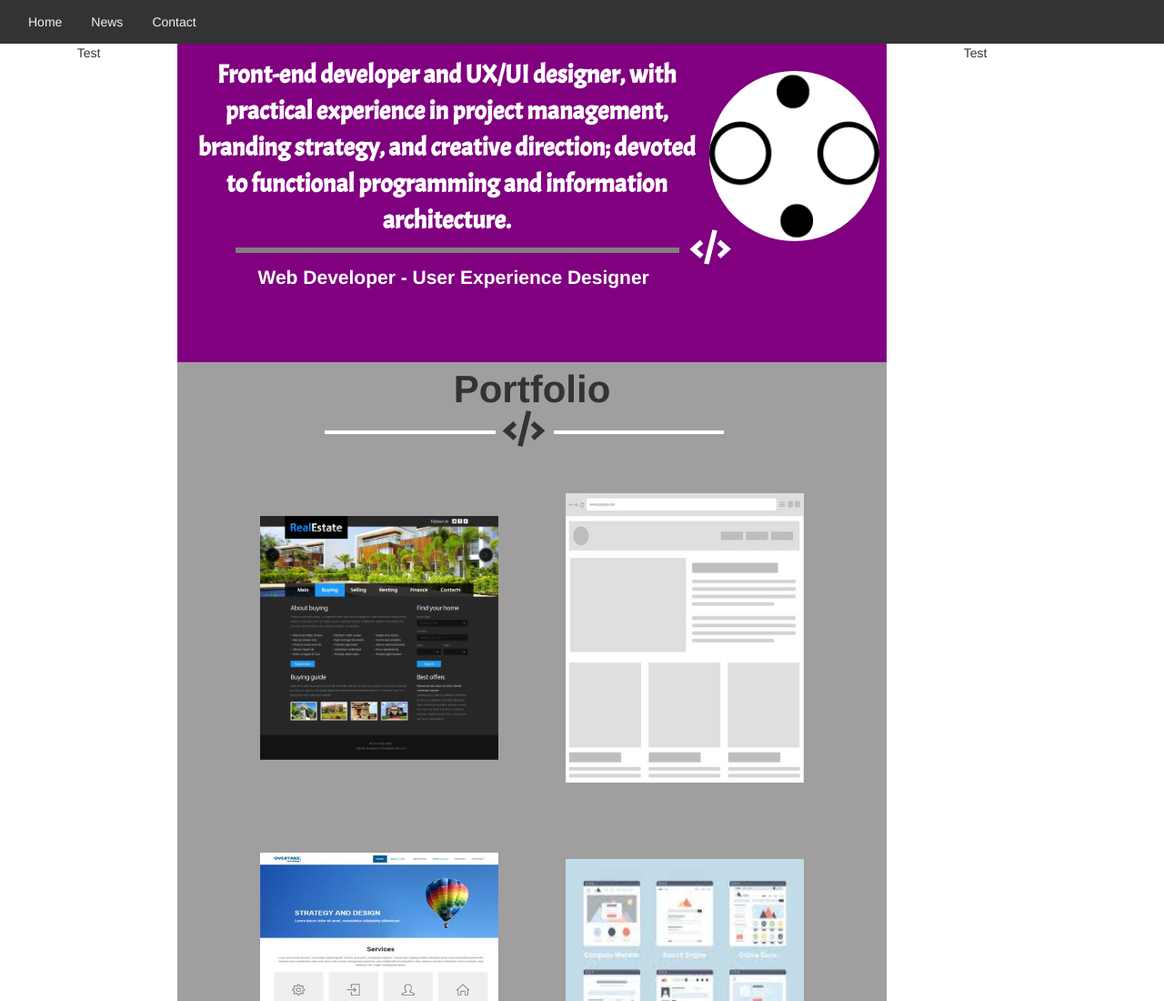
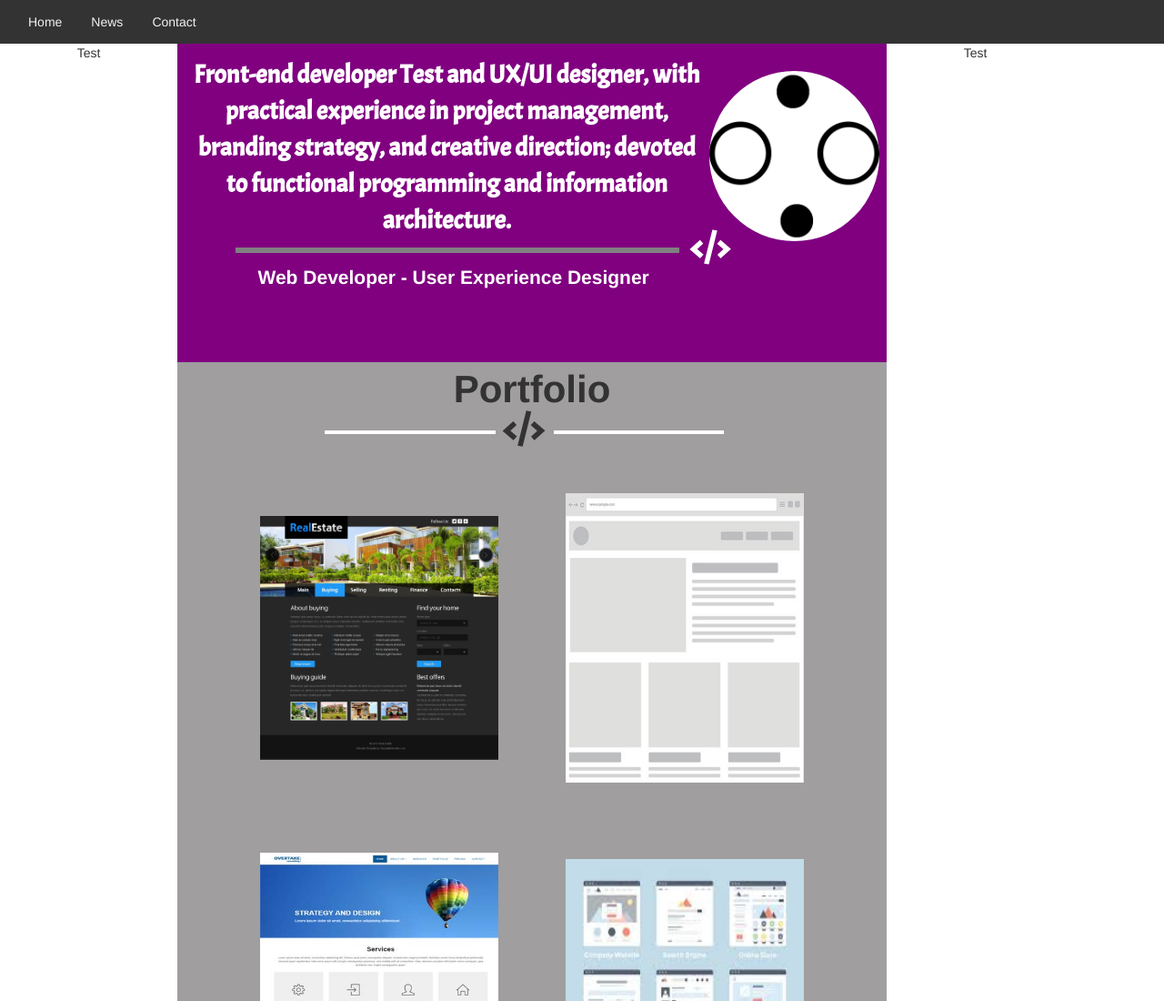
Before and after one commit to RobertLeeMich/Portfolio, a plain HTML site: page index.html in a window 1280 px wide. Shown: the top 1100 px of the page at 91% size. Drawn offline with nearby package versions, Linux system fonts and the light colour scheme.

Commit message:
test
test

```diff
--- a/index.html
+++ b/index.html
@@ -21,7 +21,7 @@
             <div class="col-md-2">Test</div>
             <div class="col-md-8" id="div1">
               <div>
-                <p id="p1"><strong>Front-end developer and UX/UI designer, with practical experience in project management, branding strategy, and creative direction; devoted to functional programming and information architecture.</strong></p>
+                <p id="p1"><strong>Front-end developer Test and UX/UI designer, with practical experience in project management, branding strategy, and creative direction; devoted to functional programming and information architecture.</strong></p>
                 <p id="p2"><div class="bar"></div>
                 <p id="lt1"><strong>&lt;/&gt;</strong></p>
                   <p class="p2"><strong> Web Developer - User Experience Designer</strong></p>
```
